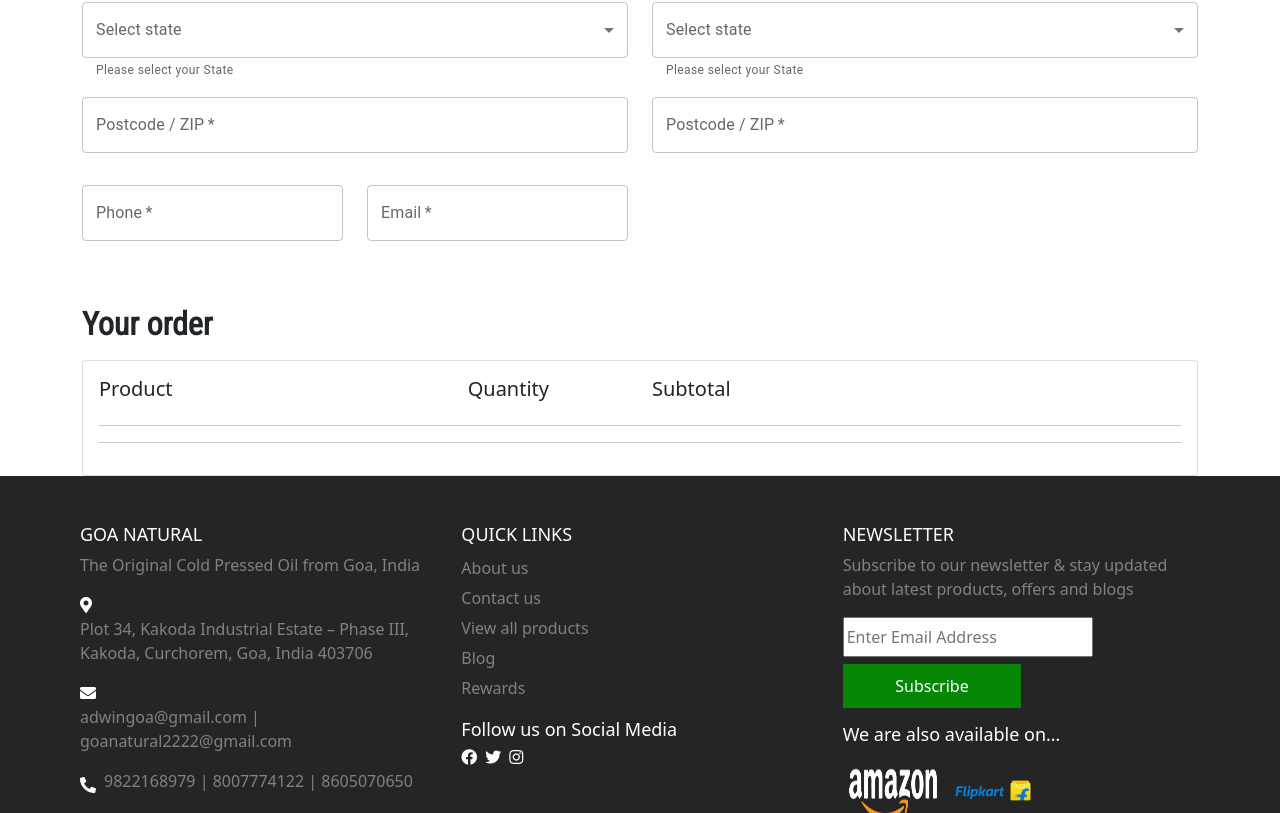
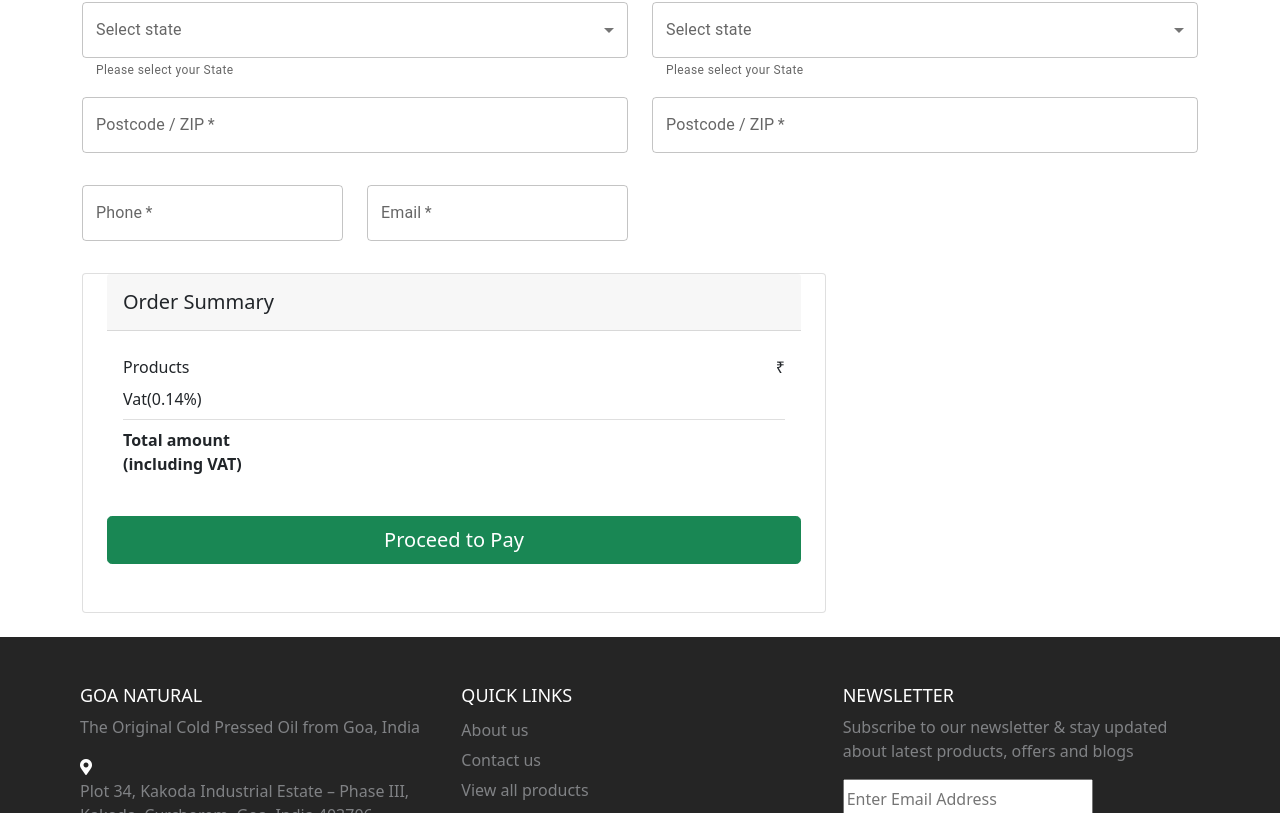
Before and after one commit to Softgenic/Goa_naturals, a React (Create React App) app: page /CheckOut in a window 1280 px wide. Shown: the part 460-1273 px from the top of the page. Built offline with nearby package versions, Linux system fonts and the light colour scheme.

Commit message:
order summary section in checkout

```diff
--- a/src/Components/CheckOut/CheckOut.jsx
+++ b/src/Components/CheckOut/CheckOut.jsx
@@ -204,41 +204,49 @@ const CheckOut = () => {
             />
           </Col>
         </Row>
-        {/* Product Table */}
-        <h2>Your order</h2>
-        <Card>
-          <Card.Body>
-            {/* HEADING OF SUBTOTAL */}
-            <Row>
-              <Col xs={4}>
-                <h5>Product</h5>
-              </Col>
-              <Col xs={2}>
-                <h5>Quantity</h5>
-              </Col>
-              <Col xs={6}>
-                <h5>Subtotal</h5>
-              </Col>
-            </Row>
-            <hr></hr>
-            {state?.cart?.cartItems?.map((item, index) => {
-              return (
-                <Row>
-                  <Col xs={4}>
-                    <h5>{item.p_name}</h5>
-                  </Col>
-                  <Col xs={2}>
-                    <h5>{item.quantity}</h5>
-                  </Col>
-                  <Col xs={6}>
-                    <h5>₹{item.price * item.quantity}</h5>
-                  </Col>
-                </Row>
-              );
-            })}
-            <hr></hr>
-          </Card.Body>
-        </Card>
+
+        <div class="col-md-8">
+          <div class="card mb-4 px-4">
+            <div className="card-header py-3">
+              <h5 className="mb-0 nt-2">Order Summary</h5>
+            </div>
+            <div className="card-body ">
+              <ul className="list-group list-group-flush">
+                <li className="list-group-item d-flex justify-content-between align-items-center border-0 px-0 pb-0">
+                  Products
+                  <span>₹{state?.cart?.cartCheckOutDetails?.totalPrice}</span>
+                </li>
+                <li class="list-group-item d-flex justify-content-between align-items-center px-0">
+                  Vat(0.14%)
+                  <span>{state?.cart?.cartCheckOutDetails?.vatAmount}</span>
+                </li>
+                <li class="list-group-item d-flex justify-content-between align-items-center border-0 px-0 mb-3">
+                  <div>
+                    <strong>Total amount</strong>
+                    <strong>
+                      <p class="mb-0">(including VAT)</p>
+                    </strong>
+                  </div>
+
+                  <span>
+                    <strong>
+                      {state?.cart?.cartCheckOutDetails?.totalPrice}
+                    </strong>
+                  </span>
+                </li>
+              </ul>
+            </div>
+
+            <button
+              type="button"
+              class="btn btn-success btn-block btn-lg mb-5"
+              //onClick={ProceedToShippingPage}
+              style={{ width: "100%" }}
+            >
+              Proceed to Pay
+            </button>
+          </div>
+        </div>
       </Container>
       <Footer />
     </div>
```
